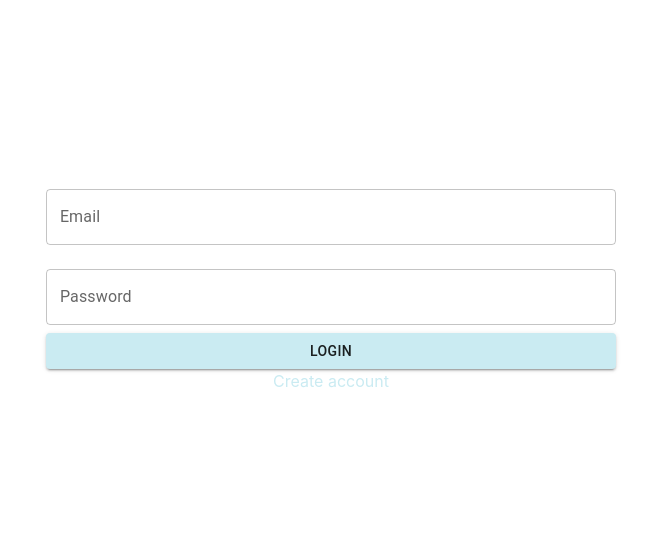
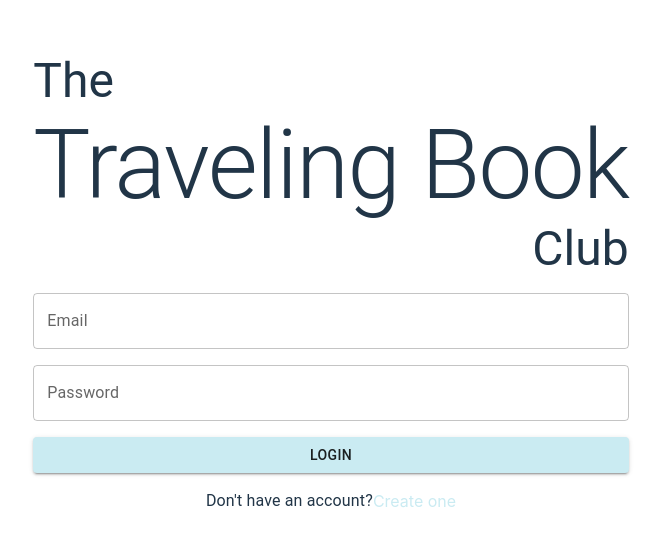
Before and after one commit to boldlygolearn/travelingBookClub, a React (Vite) app in the folder web-ui/: page / in a window 1280 px wide. Shown: the part 117-662 px from the top of the page, without its empty margins (309-970 px from the left). Built offline with nearby package versions, Linux system fonts and the light colour scheme; the HTML template or start-up script is replaced by a standard one.

Commit message:
feat: create login page with inputs (TBC-29)

```diff
--- a/web-ui/src/modules/login/login.tsx
+++ b/web-ui/src/modules/login/login.tsx
@@ -1,50 +1,56 @@
-import React from 'react';
-import { useForm, Controller } from 'react-hook-form';
-import { yupResolver } from '@hookform/resolvers/yup';
-import * as yup from 'yup';
-import TextField from '@mui/material/TextField';
-import Button from '@mui/material/Button';
-import { NavLink } from "react-router-dom";
-import { Link, Stack } from '@mui/material';
-
+import { useForm, Controller } from "react-hook-form"
+import { yupResolver } from "@hookform/resolvers/yup"
+import * as yup from "yup"
+import TextField from "@mui/material/TextField"
+import Button from "@mui/material/Button"
+import { NavLink } from "react-router-dom"
+import { Link, Stack, Typography } from "@mui/material"
 
 const schema = yup.object().shape({
-  email: yup
-    .string()
-    .required("Email is required")
-    .email("Email is not valid"),
+  email: yup.string().required("Email is required").email("Email is not valid"),
   password: yup
     .string()
     .required("Password is required")
-    .min(8, "Password must have at least 8 characters")
-});
+    .min(8, "Password must have at least 8 characters"),
+})
 
 type FormData = {
-  email: string;
-  password: string;
-};
-
-
+  email: string
+  password: string
+}
 
 const Login = () => {
-  const { control, handleSubmit, formState: { errors } } = useForm<FormData>({
+  const {
+    control,
+    handleSubmit,
+    formState: { errors },
+  } = useForm<FormData>({
     resolver: yupResolver(schema),
     // mode: 'onChange',
-    mode: 'onSubmit',
-  });
+    mode: "onSubmit",
+  })
 
   const onSubmit = (data: FormData) => {
-    console.log(data);
-  };
+    console.log(data)
+  }
 
   return (
     <Stack>
+      <Stack mb={2}>
+        <Typography variant="h3" sx={{ alignSelf: "flex-start" }}>
+          The
+        </Typography>
+        <Typography variant="h1">Traveling Book</Typography>
+        <Typography variant="h3" sx={{ alignSelf: "flex-end" }}>
+          Club
+        </Typography>
+      </Stack>
       <form onSubmit={handleSubmit(onSubmit)} noValidate autoComplete="off">
         <Controller
           name="email"
           control={control}
           defaultValue=""
-        render={({ field }) =>
+          render={({ field }) => (
             <TextField
               {...field}
               label="Email"
@@ -52,16 +58,15 @@ const Login = () => {
               error={!!errors.email}
               helperText={errors.email?.message}
               fullWidth
-            margin="normal"
+              sx={{ mb: 2 }}
             />
-        }
+          )}
         />
-
         <Controller
           name="password"
           control={control}
           defaultValue=""
-        render={({ field }) =>
+          render={({ field }) => (
             <TextField
               {...field}
               type="password"
@@ -70,20 +75,27 @@ const Login = () => {
               error={!!errors.password}
               helperText={errors.password?.message}
               fullWidth
-            margin="normal"
+              sx={{ mb: 2 }}
             />
-        }
+          )}
         />
-
-      <Button type="submit" variant="contained" color="primary" fullWidth>
+        <Button type="submit" variant="contained" fullWidth sx={{ mb: 2 }}>
           Login
         </Button>
       </form>
-      <Link to="/create-account" underline="none" component={NavLink}>
-        Create account
+      <Stack direction="row" justifyContent="center">
+        <Typography>Don't have an account?</Typography>
+        <Link
+          to="/create-account"
+          underline="none"
+          component={NavLink}
+          color="primary"
+        >
+          Create one
         </Link>
       </Stack>
-  );
-};
+    </Stack>
+  )
+}
 
-export default Login;
+export default Login
```
Lines whose indentation alone changed are shown as unchanged.
